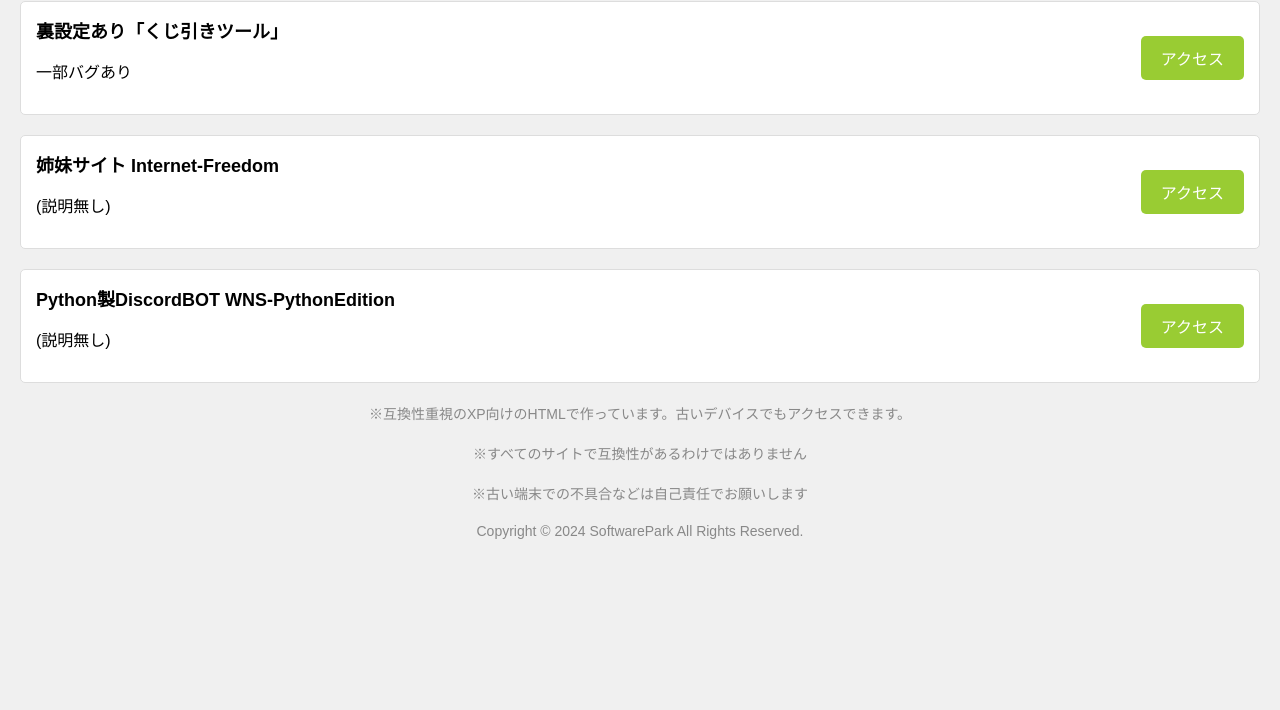
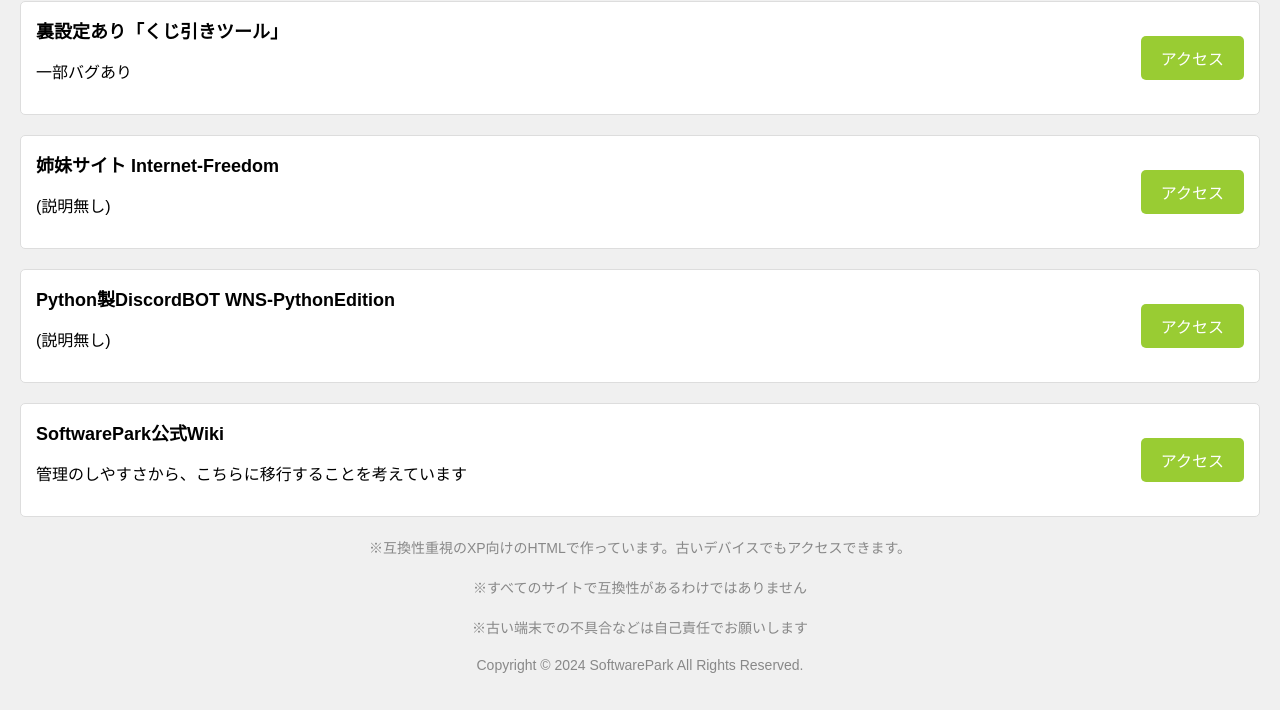
Before and after one commit to winr0r/softwarepark.github.io, a plain HTML site: page index.html in a window 1280 px wide. Shown: the part 90-800 px from the top of the page. Drawn offline with Linux system fonts and the light colour scheme.

Commit message:
Update index.html

```diff
--- a/index.html
+++ b/index.html
@@ -79,6 +79,13 @@
     </div>
     <a class="button" href="http://softwarepark.f5.si/WNS">アクセス</a>
   </div>
+      <div class="section">
+    <div>
+      <strong>SoftwarePark公式Wiki</strong>
+      <p>管理のしやすさから、こちらに移行することを考えています</p>
+    </div>
+    <a class="button" href="http://wiki.softwarepark.f5.si/">アクセス</a>
+  </div>
   <!-- 隠しリンク表示エリア（最初は非表示） -->
   <div class="section" id="idiotLink" style="display:none;"></div>
 
```
